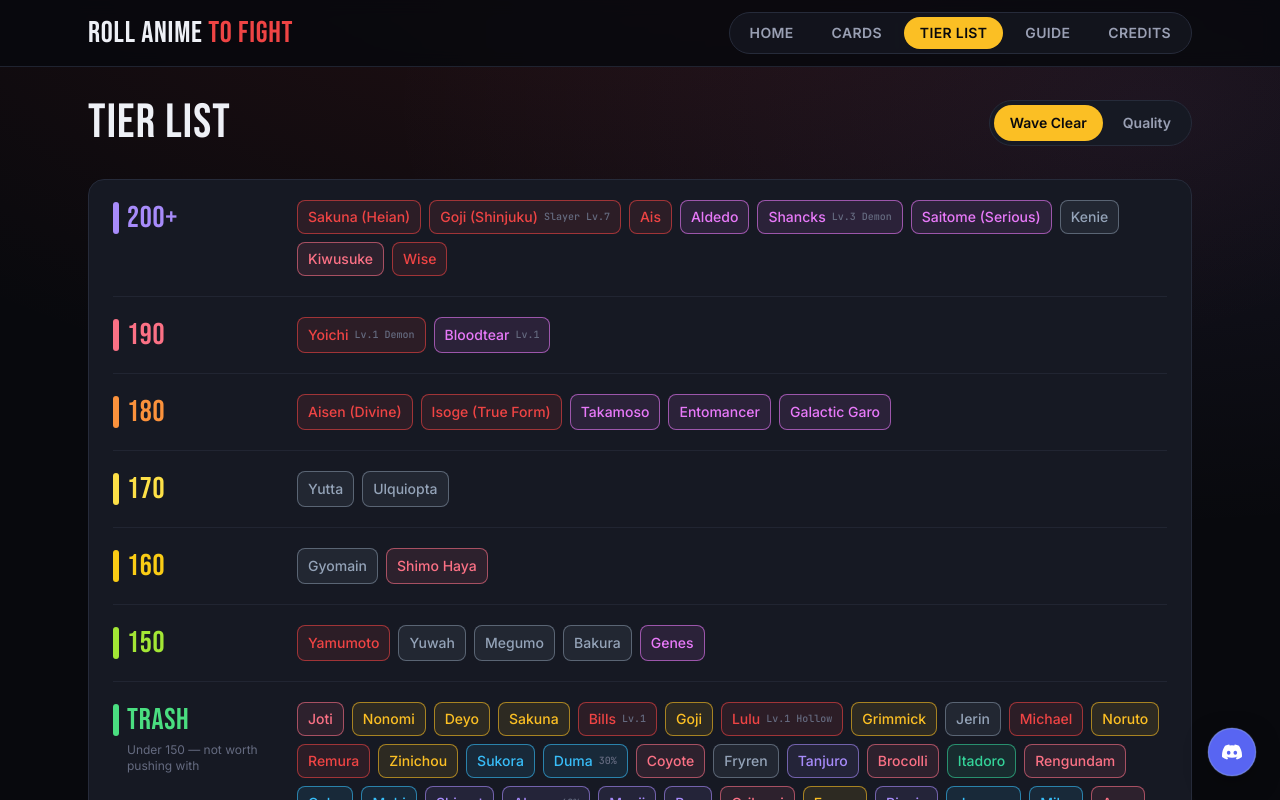
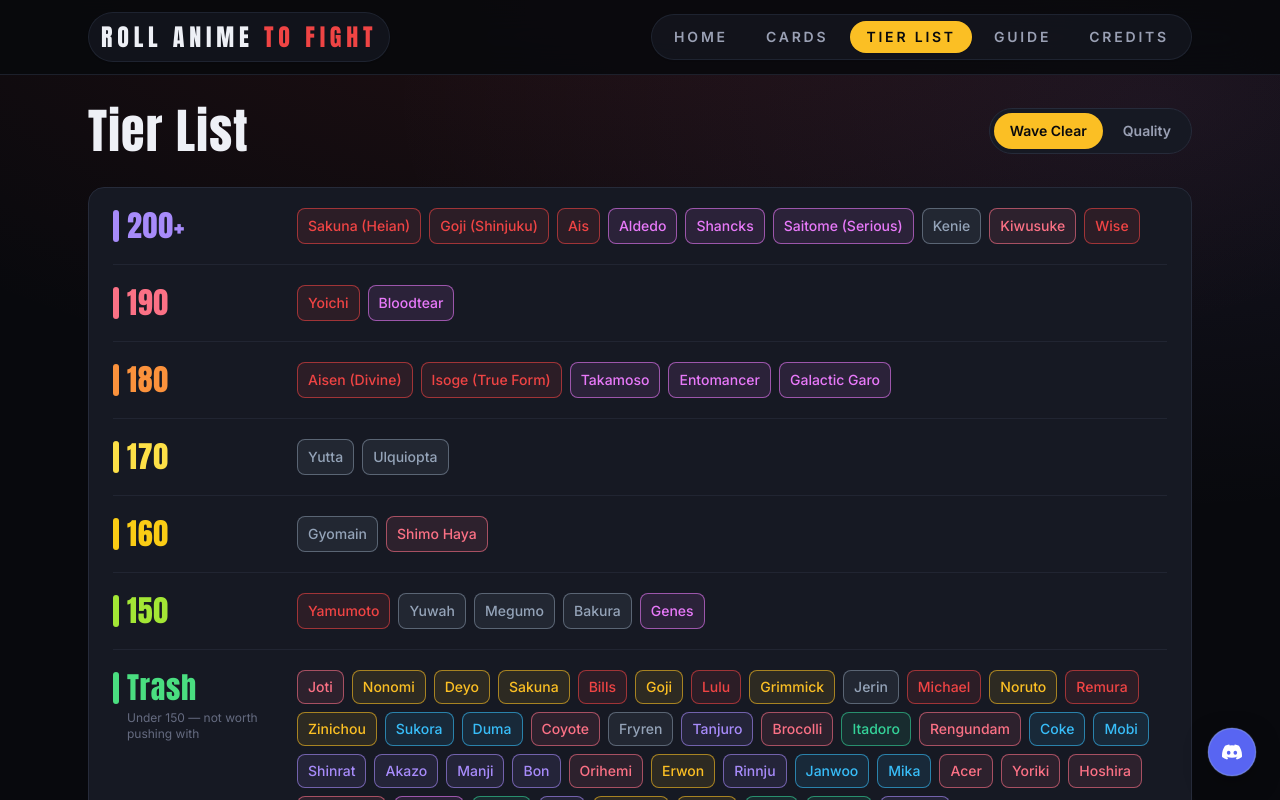
Before and after one commit to DarrrkSide/RaTF, a Next.js app: page /tierlist in a window 1280 px wide. Shown: the top 800 px of the page. Built offline with nearby package versions, Linux system fonts and the light colour scheme.

Commit message:
Modernize navbar and add local card art

```diff
--- a/app/layout.tsx
+++ b/app/layout.tsx
@@ -1,10 +1,10 @@
 import type { Metadata } from "next";
-import { Bebas_Neue, Inter, JetBrains_Mono } from "next/font/google";
+import { Anton, Inter, JetBrains_Mono } from "next/font/google";
 import "./globals.css";
 import NavBar from "@/components/NavBar";
 import DiscordButton from "@/components/DiscordButton";
 
-const display = Bebas_Neue({
+const display = Anton({
   subsets: ["latin"],
   weight: "400",
   variable: "--font-display",
--- a/app/tierlist/page.tsx
+++ b/app/tierlist/page.tsx
@@ -37,11 +37,6 @@ function TierRowShelf({ row }: { row: TierRow }) {
               }`}
             >
               {name}
-              {unit?.tag && (
-                <span className="font-mono text-[10px] text-text-faint">
-                  {unit.tag}
-                </span>
-              )}
             </span>
           );
         })}
--- a/app/tutorial/page.tsx
+++ b/app/tutorial/page.tsx
@@ -126,8 +126,7 @@ export default function TutorialPage() {
           <div className="rounded-xl border border-ink-line bg-ink-surface p-5">
             <h3 className="font-display text-lg tracking-wide text-text">Cloning</h3>
             <p className="mt-2 font-body text-sm text-text-dim">
-              Costs essence (drops, wheel, VIP chest, events). Copies mutation, trait,
-              and level.
+              Costs essence (drops, wheel, VIP chest, events). Copies mutation and trait.
             </p>
           </div>
         </div>
@@ -148,14 +147,6 @@ export default function TutorialPage() {
             </div>
           ))}
         </div>
-        <a
-          href={GAMEPASS_SOURCE_URL}
-          target="_blank"
-          rel="noopener noreferrer"
-          className="mt-4 inline-flex items-center gap-1 font-body text-sm text-rarity-rare transition-colors hover:underline"
-        >
-          Full breakdown &rarr;
-        </a>
       </section>
     </div>
   );
--- a/components/NavBar.tsx
+++ b/components/NavBar.tsx
@@ -15,14 +15,14 @@ export default function NavBar() {
   const pathname = usePathname();
 
   return (
-    <header className="sticky top-0 z-40 border-b border-ink-line/80 bg-ink/85 backdrop-blur">
-      <div className="mx-auto flex max-w-6xl items-center justify-between px-4 py-3 sm:px-6">
-        <Link href="/" className="flex items-center gap-2">
-          <span className="font-display text-2xl tracking-wide text-text sm:text-3xl">
+    <header className="sticky top-0 z-40 border-b border-ink-line/70 bg-ink/90 backdrop-blur-xl">
+      <div className="mx-auto flex max-w-6xl flex-wrap items-center justify-between gap-3 px-4 py-3 sm:px-6">
+        <Link href="/" className="flex items-center gap-2 rounded-full border border-ink-line/70 bg-ink-surface/70 px-3 py-2 shadow-sm">
+          <span className="font-display text-xl tracking-[0.2em] text-text sm:text-2xl">
             ROLL ANIME <span className="text-rarity-god">TO FIGHT</span>
           </span>
         </Link>
-        <nav className="flex items-center gap-1 rounded-full border border-ink-line bg-ink-surface/70 p-1 sm:gap-1.5">
+        <nav className="flex flex-wrap items-center gap-1.5 rounded-full border border-ink-line/70 bg-ink-surface/70 p-1.5 shadow-sm">
           {LINKS.map((link) => {
             const active =
               link.href === "/" ? pathname === "/" : pathname?.startsWith(link.href);
@@ -30,9 +30,9 @@ export default function NavBar() {
               <Link
                 key={link.href}
                 href={link.href}
-                className={`rounded-full px-3 py-1.5 font-body text-xs font-semibold uppercase tracking-wide transition-colors sm:px-4 sm:text-sm ${
+                className={`rounded-full px-3 py-1.5 font-body text-[11px] font-semibold uppercase tracking-[0.2em] transition-all duration-200 sm:px-4 sm:text-sm ${
                   active
-                    ? "bg-rarity-legendary text-ink"
+                    ? "bg-rarity-legendary text-ink shadow-sm"
                     : "text-text-dim hover:bg-ink-surface2 hover:text-text"
                 }`}
               >
--- a/data/mutations.ts
+++ b/data/mutations.ts
@@ -11,7 +11,7 @@ export const MUTATIONS: Mutation[] = [
   { name: "Demon", damage: "+200%", health: "+75%", color: "#f87171" },
   { name: "Destroyer", damage: "+275%", health: "+100%", color: "#fb923c" },
   { name: "Hollow", damage: "+350%", health: "+125%", color: "#c4b5fd" },
-  { name: "Slayer", damage: "+450%", health: "+150%", color: "#f472b6" },
+  { name: "Nova", damage: "+450%", health: "+150%", color: "#f472b6" },
   { name: "Astronaut", damage: "+650%", health: "+250%", color: "#a5f3fc" },
 ];
 
--- a/data/units.ts
+++ b/data/units.ts
@@ -4,12 +4,12 @@ export type Unit = {
   id: string;
   name: string;
   rarity: Rarity;
-  tag?: string; // e.g. "Lv.7", "30%", "Demon"
+  tag?: string; // optional extra label
   image?: string; // optional real art — drop a file in /public/cards and set e.g. "/cards/sakuna-heian.png"
 };
 
-function u(name: string, rarity: Rarity, tag?: string): Unit {
-  return { id: name.toLowerCase().replace(/[^a-z0-9]+/g, "-"), name, rarity, tag };
+function u(name: string, rarity: Rarity, tag?: string, image?: string): Unit {
+  return { id: name.toLowerCase().replace(/[^a-z0-9]+/g, "-"), name, rarity, tag, image };
 }
 
 // Master unit list, transcribed from the community tier list screenshots.
@@ -19,9 +19,9 @@ function u(name: string, rarity: Rarity, tag?: string): Unit {
 // looks off — anime-style names are easy to misread from stylized banners.
 export const UNITS: Unit[] = [
   // Meta / top tier
-  u("Sakuna (Heian)", "God"),
-  u("Goji (Shinjuku)", "God", "Slayer Lv.7"),
-  u("Ais", "God"),
+  u("Sakuna (Heian)", "God", undefined, "/cards/anime-card-art.svg"),
+  u("Goji (Shinjuku)", "God", undefined, "/cards/anime-card-art.svg"),
+  u("Ais", "God", undefined, "/cards/anime-card-art.svg"),
   u("Aldedo", "Limited"),
   u("Kenie", "Secret"),
   u("Kiwusuke", "Mythic"),
@@ -29,10 +29,10 @@ export const UNITS: Unit[] = [
 
   // S tier
   u("Saitome (Serious)", "Limited"),
-  u("Bloodtear", "Limited", "Lv.1"),
-  u("Shancks", "Limited", "Lv.3 Demon"),
+  u("Bloodtear", "Limited"),
+  u("Shancks", "Limited"),
   u("Takamoso", "Limited"),
-  u("Yoichi", "God", "Lv.1 Demon"),
+  u("Yoichi", "God"),
   u("Aisen (Divine)", "God"),
 
   // A tier
@@ -46,11 +46,11 @@ export const UNITS: Unit[] = [
   u("Bakura", "Secret"),
   u("Yuwah", "Secret"),
   u("Duma", "Rare", "30%"),
-  u("Bills", "God", "Lv.1"),
+  u("Bills", "God"),
 
   // Progress
   u("Joti", "Mythic"),
-  u("Lulu", "God", "Lv.1 Hollow"),
+  u("Lulu", "God"),
   u("Michael", "God"),
   u("Brocolli", "Mythic"),
   u("Deyo", "Legendary"),
```
Also changed, not shown: public/cards/anime-card-art.svg (added), 1 other file (tests, documents, lock files or other folders).
